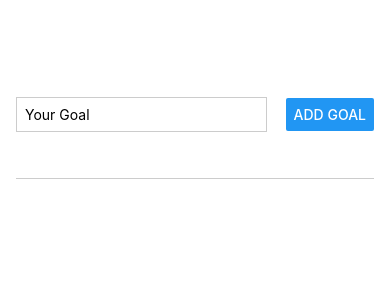
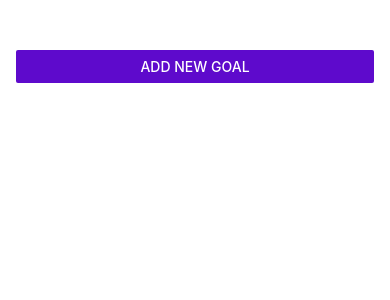
Before and after one commit to BartugKaan/GoalsApp, a React Native app: screen / in a window 390 px wide. Shown: the top 300 px of the page. Built offline with nearby package versions, Linux system fonts and the light colour scheme.

Commit message:
Add modal functionality to GoalInput component

```diff
--- a/App.js
+++ b/App.js
@@ -1,11 +1,16 @@
 import { useState } from 'react'
-import { StyleSheet, View, FlatList } from 'react-native'
+import { StyleSheet, View, FlatList, Button } from 'react-native'
 
 import GoalItem from './components/GoalItem'
 import GoalInput from './components/GoalInput'
 
 export default function App() {
   const [goals, setGoals] = useState([])
+  const [modalIsVisible, setModalIsVisible] = useState(false)
+
+  function startAddGoalHandler() {
+    setModalIsVisible(true)
+  }
 
   function addGoalHandler(enteredGoalText) {
     setGoals((currentGoals) => [
@@ -24,7 +29,12 @@
 
   return (
     <View style={styles.appContainer}>
-      <GoalInput onAddGoal={addGoalHandler} />
+      <Button
+        title="Add New Goal"
+        onPress={startAddGoalHandler}
+        color="#5e0acc"
+      />
+      <GoalInput onAddGoal={addGoalHandler} visible={modalIsVisible} />
       <View style={styles.goalsContainer}>
         <FlatList
           data={goals}
--- a/components/GoalInput.js
+++ b/components/GoalInput.js
@@ -1,5 +1,5 @@
 import { useState } from 'react'
-import { StyleSheet, TextInput, Button, View } from 'react-native'
+import { StyleSheet, TextInput, Button, View, Modal } from 'react-native'
 
 function GoalInput(props) {
   const [enteredGoalText, setEnteredGoalText] = useState('')
@@ -14,6 +14,7 @@
   }
 
   return (
+    <Modal visible={props.visible} animationType="slide">
       <View style={styles.inputContainer}>
         <TextInput
           placeholder="Your Goal"
@@ -23,6 +24,7 @@
         />
         <Button title="Add Goal" onPress={addGoalHandler} />
       </View>
+    </Modal>
   )
 }
 
```
Lines whose indentation alone changed are shown as unchanged.
